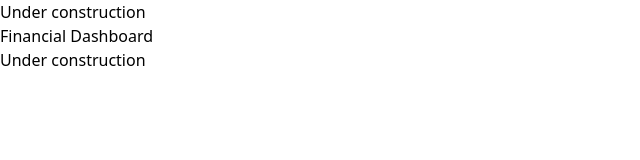
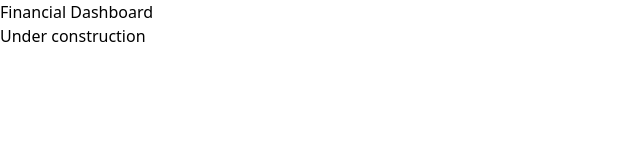
Before and after one commit to haugkjet/financial-dashboard, a website: page public/index.html in a window 1280 px wide. Shown: the whole page, without its empty margins (0-640 px from the left). Drawn offline with Linux system fonts and the light colour scheme.

Commit message:
Minor error

```diff
--- a/public/index.html
+++ b/public/index.html
@@ -7,7 +7,7 @@
     <link rel="stylesheet" href="./style.css">
     <title>Financial Dashboard</title>
 </head>
-<body>Under construction
+<body>
     <h1 class="text-3xl font-bold underline">Financial Dashboard</h1>
     <h1 class="text-3xl font-bold underline">Under construction</h1>
 </body>
```
